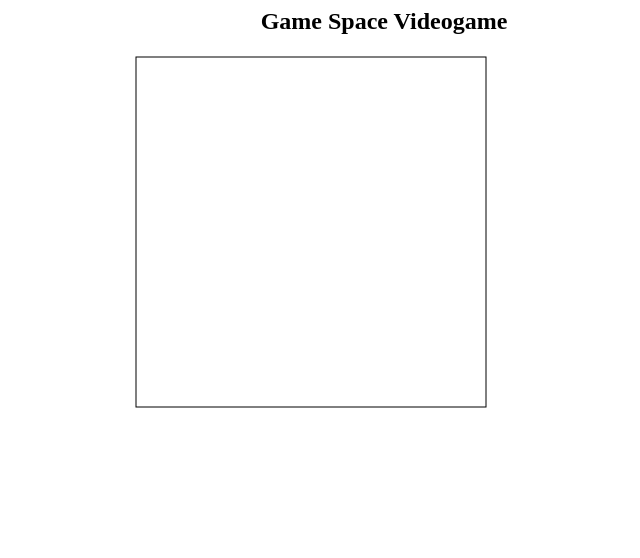
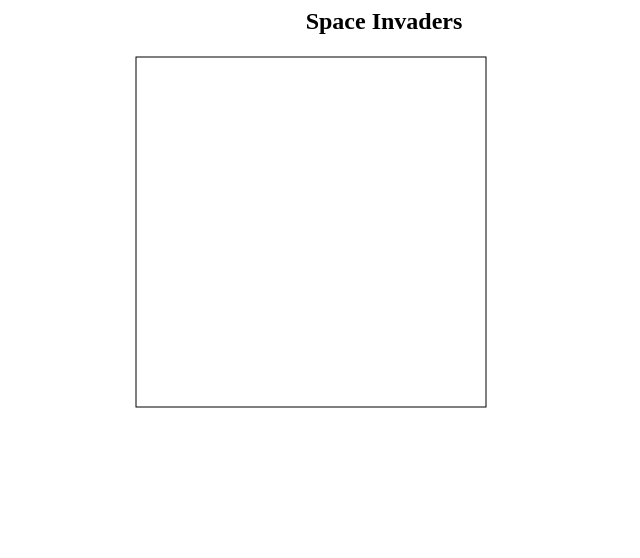
Before and after one commit to alvaromartinez986/spaceInvaders, a website built with webpack: page index.html in a window 1280 px wide. Shown: the whole page, without its empty margins (256-896 px from the left). Built offline with nearby package versions, Linux system fonts and the light colour scheme.

Commit message:
Change title

```diff
--- a/index.html
+++ b/index.html
@@ -4,7 +4,7 @@
 </head>
 <body>
 	<div style="text-align: center">
-		<h2>Game Space Videogame</h2>
+		<h2>Space Invaders</h2>
 		<canvas id="spaceGame" top="200" left="100" width="500" height="500"> </canvas>
 	</div>
 </body>
```
